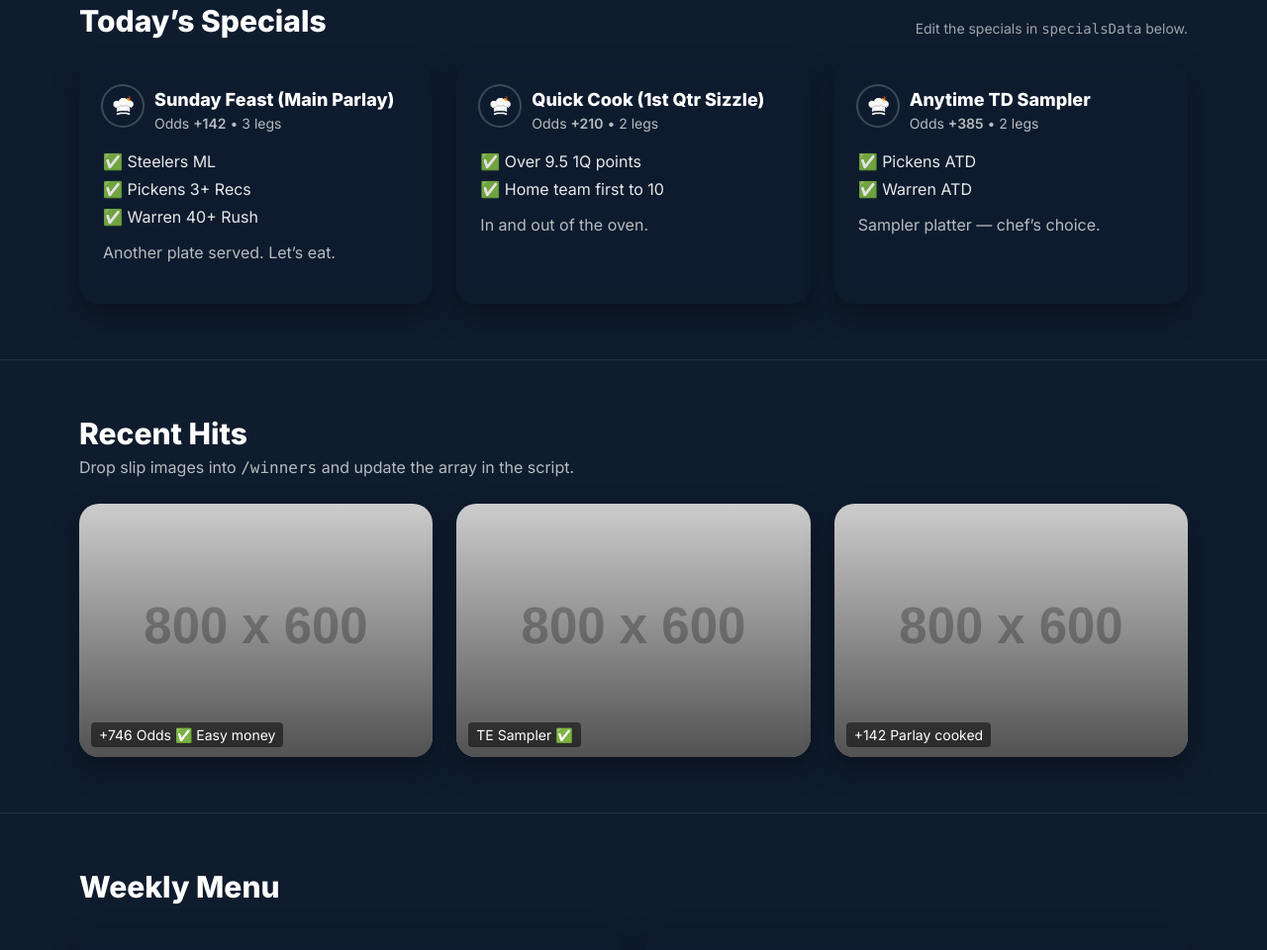
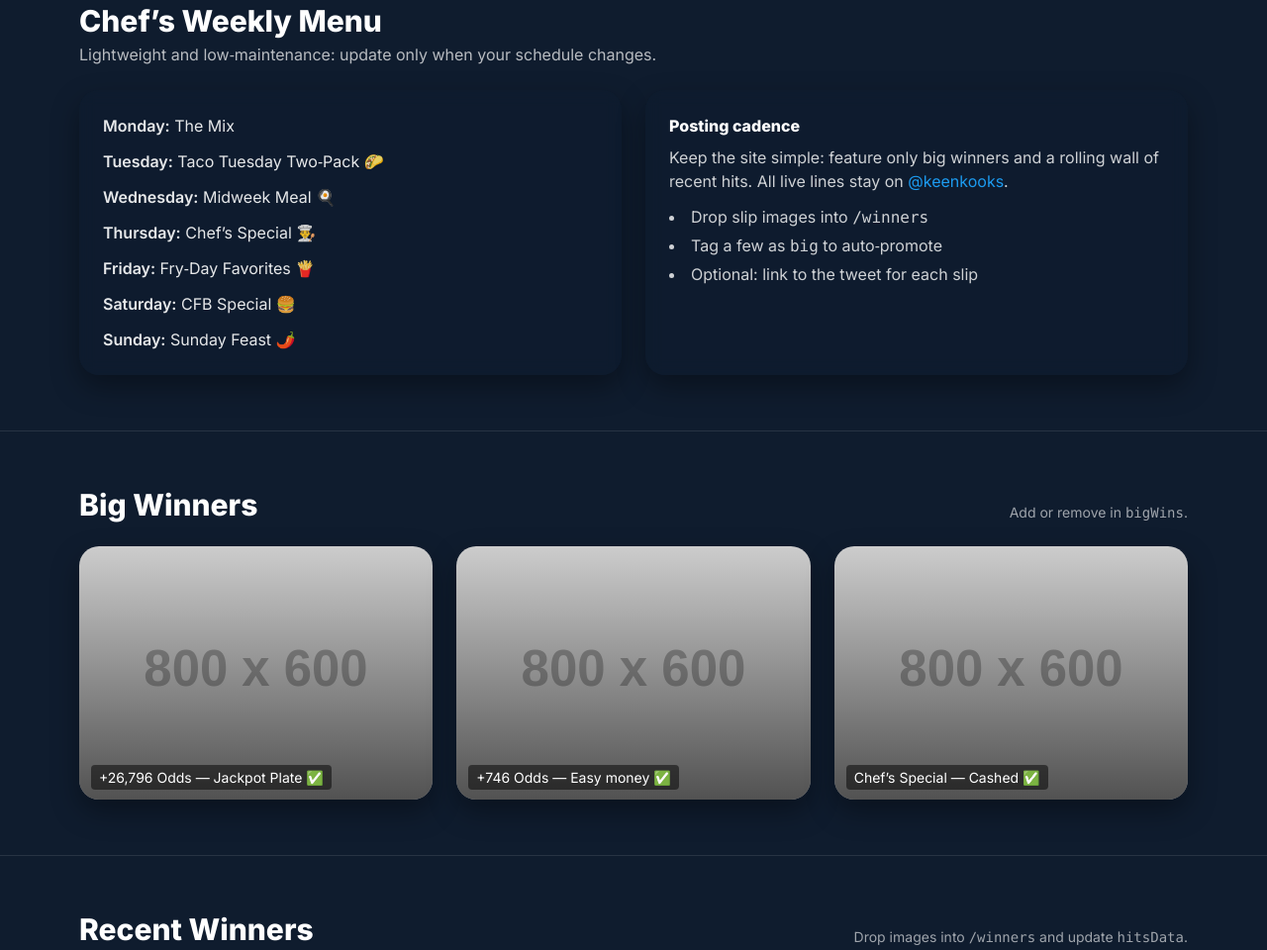
Before and after one commit to keenroudy22/keenkooks, a plain HTML site: page index.html in a window 1280 px wide. Shown: the part 546-1506 px from the top of the page at 99% size. Drawn offline with nearby package versions, Linux system fonts and the light colour scheme; placeholder pictures from the web are drawn by us.

Commit message:
Update index.html

```diff
--- a/index.html
+++ b/index.html
@@ -3,7 +3,7 @@
 <head>
   <meta charset="utf-8" />
   <meta name="viewport" content="width=device-width, initial-scale=1" />
-  <title>Keen Kook’n Picks — The Kitchen Stays Hot 🔥</title>
+  <title>Keen Kook’n Picks — Winners & Weekly Menu</title>
   <meta name="description" content="Keen Kook’n Picks — daily specials, recent hits, and slips straight from @keenkooks. The Kitchen Stays Hot." />
   <link rel="preconnect" href="https://fonts.googleapis.com">
   <link rel="preconnect" href="https://fonts.gstatic.com" crossorigin>
@@ -49,23 +49,75 @@
         </div>
         <div class="glass card p-4 sm:p-6">
           <div class="text-sm text-white/70">Pinned Tweet</div>
-          <!-- Replace the URL with your actual pinned tweet URL -->
-          <blockquote class="twitter-tweet" data-theme="dark"><a href="https://x.com/keenkooks/status/1982797205854392728"></a></blockquote>
-        </div>
       </div>
     </div>
   </section>
 
-  <!-- ================= SPECIALS ================= -->
-  <section id="specials" class="max-w-6xl mx-auto px-4 py-14">
-    <div class="flex items-end justify-between gap-4">
-      <h2 class="text-3xl font-extrabold">Today’s Specials</h2>
-      <span class="text-white/60 text-sm">Edit the specials in <code>specialsData</code> below.</span>
+  <!-- ================= WEEKLY SCHEDULE ================= -->
+  <section id="menu" class="max-w-6xl mx-auto px-4 py-14">
+    <h2 class="text-3xl font-extrabold">Chef’s Weekly Menu</h2>
+    <p class="text-white/70 mt-1">Lightweight and low‑maintenance: update only when your schedule changes.</p>
+    <div class="mt-6 grid md:grid-cols-2 gap-6">
+      <div class="card glass p-6">
+        <ul class="space-y-3 text-white/90">
+          <li><span class="font-semibold">Monday:</span> The Mix</li>
+          <li><span class="font-semibold">Tuesday:</span> Taco Tuesday Two‑Pack 🌮</li>
+          <li><span class="font-semibold">Wednesday:</span> Midweek Meal 🍳</li>
+          <li><span class="font-semibold">Thursday:</span> Chef’s Special 👨‍🍳</li>
+          <li><span class="font-semibold">Friday:</span> Fry‑Day Favorites 🍟</li>
+          <li><span class="font-semibold">Saturday:</span> CFB Special 🍔</li>
+          <li><span class="font-semibold">Sunday:</span> Sunday Feast 🌶️</li>
+        </ul>
+      </div>
+      <div class="card glass p-6">
+        <h3 class="font-bold">Posting cadence</h3>
+        <p class="text-white/80 mt-2">Keep the site simple: feature only big winners and a rolling wall of recent hits. All live lines stay on <a class="tw hover:underline" href="https://x.com/keenkooks" target="_blank">@keenkooks</a>.</p>
+        <ul class="list-disc list-inside text-white/80 mt-3 space-y-1">
+          <li>Drop slip images into <code>/winners</code></li>
+          <li>Tag a few as <code>big</code> to auto‑promote</li>
+          <li>Optional: link to the tweet for each slip</li>
+        </ul>
+      </div>
     </div>
-    <div id="specialsGrid" class="mt-6 grid sm:grid-cols-2 lg:grid-cols-3 gap-6"></div>
   </section>
 
-  <!-- ================= RECENT HITS ================= -->
+  <!-- ================= FEATURED BIG WINNERS ================= -->
+  <section id="big" class="bg-[var(--kk-blue2)]/70 border-y border-white/10">
+    <div class="max-w-6xl mx-auto px-4 py-14">
+      <div class="flex items-end justify-between gap-4">
+        <h2 class="text-3xl font-extrabold">Big Winners</h2>
+        <span class="text-white/60 text-sm">Add or remove in <code>bigWins</code>.</span>
+      </div>
+      <div id="bigGrid" class="mt-6 grid md:grid-cols-3 gap-6"></div>
+    </div>
+  </section>
+
+  <!-- ================= RECENT WINNERS ================= -->
+  <section id="hits" class="max-w-6xl mx-auto px-4 py-14">
+    <div class="flex items-end justify-between gap-4">
+      <h2 class="text-3xl font-extrabold">Recent Winners</h2>
+      <span class="text-white/60 text-sm">Drop images into <code>/winners</code> and update <code>hitsData</code>.</span>
+    </div>
+    <div id="hitsGrid" class="mt-6 grid sm:grid-cols-2 lg:grid-cols-3 gap-6"></div>
+  </section>
+
+  <!-- ================= CALL TO ACTION ================= -->
+  <section id="follow" class="bg-[var(--kk-blue2)]/70 border-t border-white/10">
+    <div class="max-w-6xl mx-auto px-4 py-14 grid md:grid-cols-2 gap-8 items-center">
+      <div>
+        <h2 class="text-3xl font-extrabold">Follow for Live Plates</h2>
+        <p class="text-white/80 mt-2">Lines and sweat posts live on Twitter — the site just showcases the plates we served.</p>
+        <div class="mt-5 flex flex-wrap gap-3">
+          <a href="https://x.com/keenkooks" target="_blank" rel="noopener" class="px-5 py-3 bg-[var(--kk-accent)] text-black font-semibold rounded-2xl">Follow @keenkooks</a>
+          <a href="#big" class="px-5 py-3 glass rounded-2xl border border-white/10">See Big Winners</a>
+        </div>
+      </div>
+      <div class="card glass p-6">
+        <h3 class="font-bold">Pinned slip</h3>
+        <blockquote class="twitter-tweet" data-theme="dark"><a href="https://x.com/keenkooks/status/2345678901"></a></blockquote>
+      </div>
+    </div>
+  </section>
   <section id="hits" class="bg-[var(--kk-blue2)]/70 border-y border-white/10">
     <div class="max-w-6xl mx-auto px-4 py-14">
       <h2 class="text-3xl font-extrabold">Recent Hits</h2>
@@ -124,62 +176,40 @@
 
   <script>
     // ======== QUICK CONFIG =========
-    // Put your hero/logo images in /assets folder with these names:
-    // - assets/logo.png (your chef hat avatar)
-    // - assets/hero.jpg (blue kitchen background)
+    const TW_HANDLE = 'keenkooks';
 
-    // Edit your specials here. Each item renders a card automatically.
-    const specialsData = [
-      {
-        title: "Sunday Feast (Main Parlay)",
-        odds: "+142",
-        legs: ["Steelers ML", "Pickens 3+ Recs", "Warren 40+ Rush"],
-        note: "Another plate served. Let’s eat.",
-        tweet: "https://x.com/keenkooks/status/1234567890"
-      },
-      {
-        title: "Quick Cook (1st Qtr Sizzle)",
-        odds: "+210",
-        legs: ["Over 9.5 1Q points", "Home team first to 10"],
-        note: "In and out of the oven.",
-        tweet: "https://x.com/keenkooks/status/3456789012"
-      },
-      {
-        title: "Anytime TD Sampler",
-        odds: "+385",
-        legs: ["Pickens ATD", "Warren ATD"],
-        note: "Sampler platter — chef’s choice.",
-        tweet: "https://x.com/keenkooks/status/4567890123"
-      }
+    // Big winners (featured at the top)
+    const bigWins = [
+      { src: 'winners/big-26796.png', label: '+26,796 Odds — Jackpot Plate ✅', link: 'https://x.com/keenkooks/status/0000000001' },
+      { src: 'winners/big-746.png', label: '+746 Odds — Easy money ✅', link: 'https://x.com/keenkooks/status/0000000002' },
+      { src: 'winners/big-juice.png', label: 'Chef’s Special — Cashed ✅', link: 'https://x.com/keenkooks/status/0000000003' }
     ];
 
-    // Recent hits gallery. Add images to /winners and update src/label.
+    // Rolling grid of recent winners (last 9-12 is plenty)
     const hitsData = [
-      { src: "winners/hit-746.png", label: "+746 Odds ✅ Easy money", link: "https://x.com/keenkooks/status/5678901234" },
-      { src: "winners/hit-te-sampler.png", label: "TE Sampler ✅", link: "https://x.com/keenkooks/status/6789012345" },
-      { src: "winners/hit-ml-parlay.png", label: "+142 Parlay cooked", link: "https://x.com/keenkooks/status/7890123456" }
+      { src: 'winners/hit-01.png', label: '+142 Parlay cooked', link: 'https://x.com/keenkooks/status/0000000101' },
+      { src: 'winners/hit-02.png', label: 'TE Sampler ✅', link: 'https://x.com/keenkooks/status/0000000102' },
+      { src: 'winners/hit-03.png', label: 'Late-Night Snack ✅', link: 'https://x.com/keenkooks/status/0000000103' }
     ];
 
     // ======== RENDER =========
-    const specialsGrid = document.getElementById('specialsGrid');
-    specialsData.forEach((s,i)=>{
-      const el = document.createElement('article');
-      el.className = 'card glass p-6 flex flex-col';
-      el.innerHTML = `
-        <div class="flex items-start gap-3">
-          <img src="assets/logo.png" class="h-10 w-10 rounded-full ring-2 ring-white/20" onerror="this.style.display='none'"/>
-          <div>
-            <h3 class="font-bold text-lg">${s.title}</h3>
-            <div class="text-white/70 text-sm">Odds <span class="font-semibold">${s.odds}</span> • ${s.legs.length} legs</div>
-          </div>
-        </div>
-        <ul class="mt-4 space-y-1 text-white/90">${s.legs.map(l=>`<li>✅ ${l}</li>`).join('')}</ul>
-        <p class="mt-3 text-white/70">${s.note ?? ''}</p>
-        ${s.tweet ? `<div class='mt-4'><blockquote class="twitter-tweet" data-dnt="true" data-theme="dark"><a href="${s.tweet}"></a></blockquote></div>` : ''}
-      `;
-      specialsGrid.appendChild(el);
-    });
+    // Render Big Winners
+    const bigGrid = document.getElementById('bigGrid');
+    if (bigGrid) {
+      bigWins.forEach(h=>{
+        const a = document.createElement('a');
+        a.className = 'relative block group overflow-hidden card';
+        a.href = h.link || '#'; a.target = '_blank'; a.rel = 'noopener';
+        a.innerHTML = `
+          <img src="${h.src}" alt="${h.label}" class="w-full h-64 object-cover group-hover:scale-105 transition" onerror="this.src='https://dummyimage.com/800x600/0b1b31/ffffff.png&text=Put+featured+slip+in+/winners'"/>
+          <div class="absolute inset-0 bg-gradient-to-t from-black/60 to-transparent"></div>
+          <div class="absolute bottom-3 left-3 right-3 text-sm"><span class="bg-black/50 px-2 py-1 rounded">${h.label}</span></div>
+        `;
+        bigGrid.appendChild(a);
+      });
+    }
 
+    // Render Recent Winners
     const hitsGrid = document.getElementById('hitsGrid');
     hitsData.forEach(h=>{
       const a = document.createElement('a');
@@ -195,6 +225,9 @@
 
     // Utilities
     document.getElementById('yr').textContent = new Date().getFullYear();
+    // Swap hero tweet blocks to use your handle if left blank
+    document.querySelectorAll('.twitter-tweet a[href$="status/1234567890"]').forEach(a=>a.href=`https://x.com/${TW_HANDLE}`);
+
   </script>
 </body>
 </html>
```
